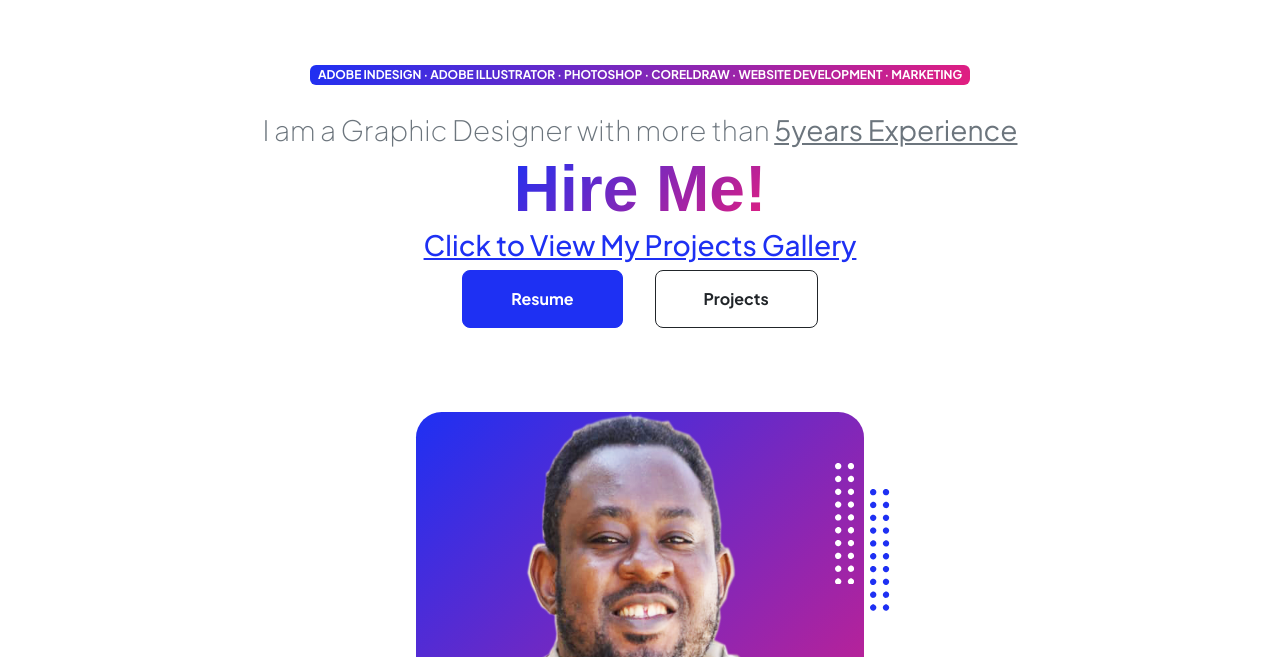
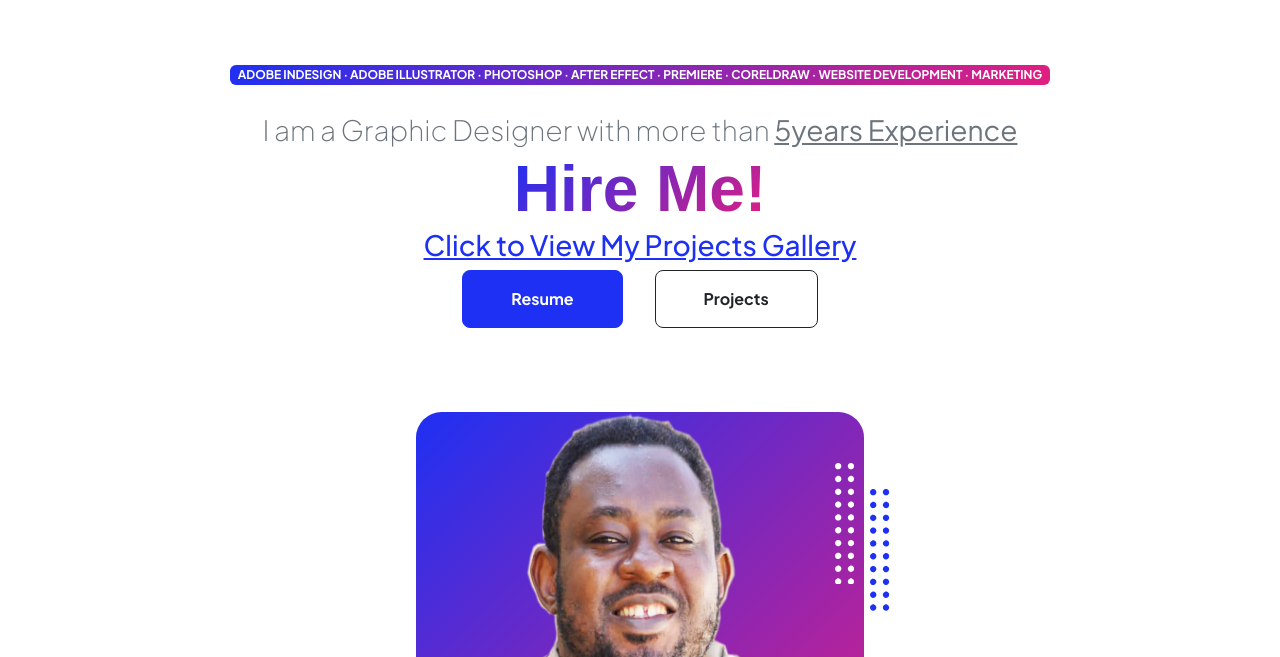
Before and after one commit to AlbertCEO/Albertgraphics, a plain HTML site: page index.html in a window 1280 px wide. Shown: the part 79-736 px from the top of the page. Drawn offline with nearby package versions, Linux system fonts and the light colour scheme; a small style sheet from the web is missing; a web font is replaced by a local one.

Commit message:
Adding more Assets

```diff
--- a/index.html
+++ b/index.html
@@ -58,7 +58,7 @@
                         <div class="col-xxl-5">
                             <!-- Header text content-->
                             <div class="text-center text-xxl-start">
-                                <div class="badge bg-gradient-primary-to-secondary text-white mb-4"><div class="text-uppercase">Adobe InDesign &middot; Adobe Illustrator &middot; Photoshop &middot; CorelDraw &middot; Website Development &middot; Marketing</div></div>
+                                <div class="badge bg-gradient-primary-to-secondary text-white mb-4"><div class="text-uppercase">Adobe InDesign &middot; Adobe Illustrator &middot; Photoshop &middot; After Effect &middot; Premiere &middot; CorelDraw &middot; Website Development &middot; Marketing</div></div>
                                 <div class="fs-3 fw-light text-muted">I am a Graphic Designer with more than <strong><u>5years Experience</u></strong> </div>
                                 <h1 class="display-3 fw-bolder mb-5 text-gradient d-inline myFont protest-revolution-regular">Hire Me!</h1>
 
```
